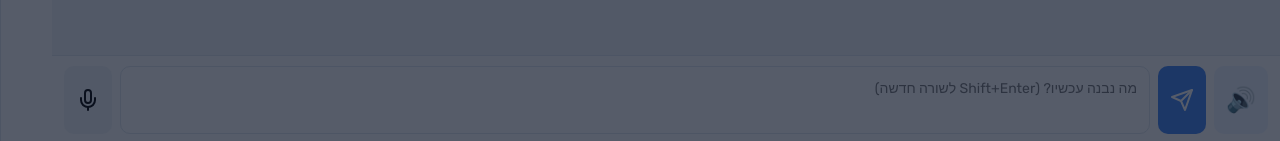
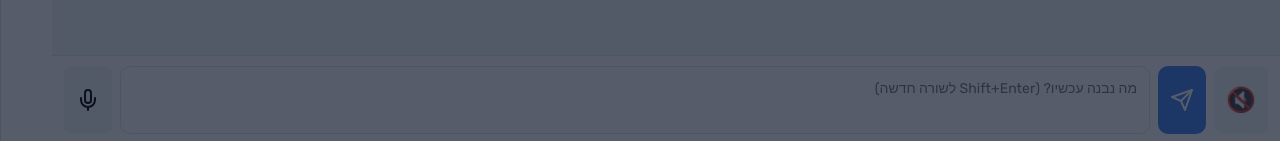
Before and after one commit to ShalevYair/ai-coding-agent, a React (Create React App) app in the folder client/: page / in a window 1280 px wide. Shown: the part 656-797 px from the top of the page. Built offline with nearby package versions, Linux system fonts and the light colour scheme.

Commit message:
In client/src/components/ChatInput.jsx, change the default state of isMuted to true: const [isMuted, setIsMuted] = useState(true);

```diff
--- a/client/src/components/ChatInput.jsx
+++ b/client/src/components/ChatInput.jsx
@@ -5,9 +5,10 @@ const LINE_HEIGHT = 24;
 const MAX_LINES = 6;
 const INITIAL_LINES = 2;
 
-export function ChatInput({ loading, sendMessage, contextFiles, toggleContextFile, fontSize, agentState, ttsEnabled = false, setTtsEnabled }) {
+export function ChatInput({ loading, sendMessage, contextFiles, toggleContextFile, fontSize, agentState }) {
   const [inputText, setInputText] = useState('');
   const [isListening, setIsListening] = useState(false);
+  const [isMuted, setIsMuted] = useState(true);
   const textareaRef = useRef(null);
   const recognitionRef = useRef(null);
   const userWantsListeningRef = useRef(false); // true = mic should always be on
@@ -145,17 +146,17 @@ export function ChatInput({ loading, sendMessage, contextFiles, toggleContextFil
         display: 'flex', gap: '8px', alignItems: 'stretch', flexShrink: 0
       }}>
         <button
-          onClick={() => setTtsEnabled(!ttsEnabled)}
+          onClick={() => setIsMuted(!isMuted)}
           style={{
-            background: ttsEnabled ? '#eff6ff' : '#f1f5f9',
+            background: !isMuted ? '#eff6ff' : '#f1f5f9',
             border: 'none', padding: '10px 12px', borderRadius: '10px',
             cursor: 'pointer', flexShrink: 0,
             display: 'flex', alignItems: 'center', justifyContent: 'center',
             height: 'auto', minHeight: '44px', transition: 'all 0.2s', fontSize: '24px'
           }}
-          title={ttsEnabled ? 'השתק הקראה' : 'הפעל הקראה'}
+          title={!isMuted ? 'השתק הקראה' : 'הפעל הקראה'}
         >
-          {ttsEnabled ? '🔊' : '🔇'}
+          {!isMuted ? '🔊' : '🔇'}
         </button>
 
         <button onClick={handleSend} disabled={loading} style={{
```
